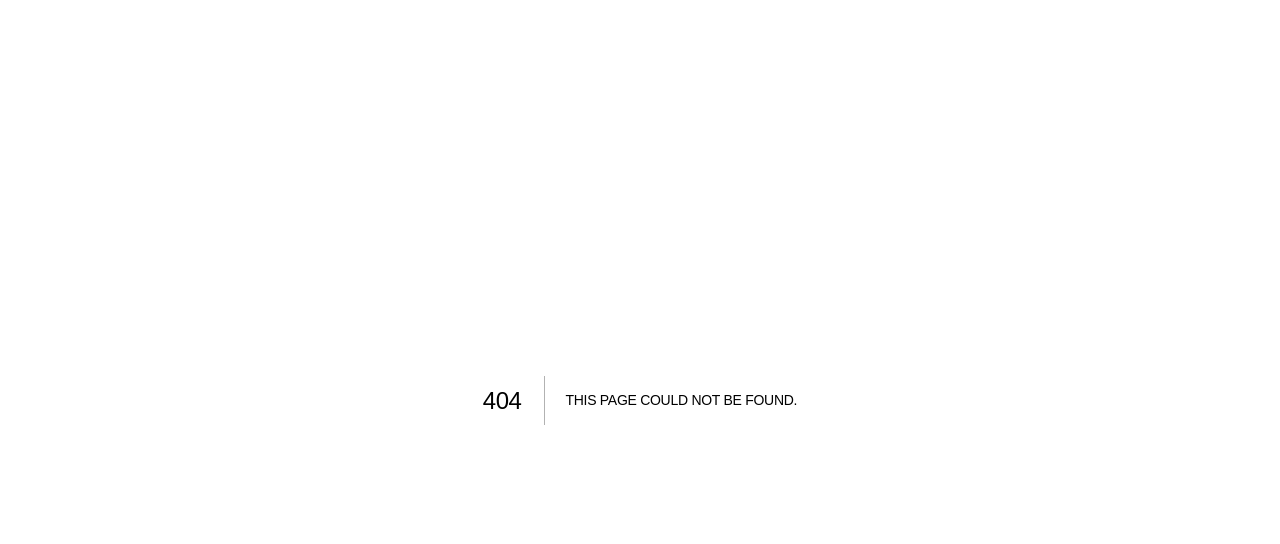
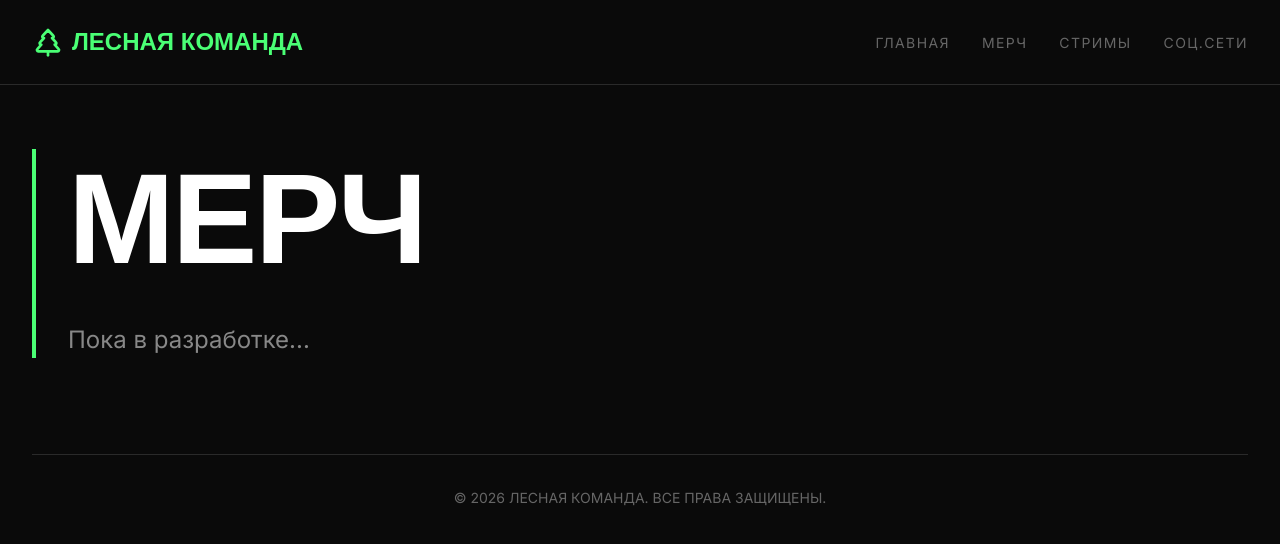
Before and after one commit to JaK1L/lesnaya-komanda, a Next.js app in the folder frontend/: page /merch in a window 1280 px wide. Before the commit this address had no page. Shown: the top 544 px of the page. Built offline with nearby package versions, Linux system fonts and the light colour scheme; a web font is replaced by a local one.

Commit message:
feat: add placeholder pages for Merch, Streams and Social with navigation links

```diff
--- /dev/null
+++ b/frontend/app/merch/page.tsx
@@ -0,0 +1,37 @@
+'use client'
+
+import { TreePine } from 'lucide-react'
+
+export default function MerchPage() {
+  return (
+    <>
+      {/* Навигация */}
+      <nav className="nav">
+        <div className="container nav-container">
+          <a href="/" className="nav-logo">
+            <TreePine size={32} />
+            <span>ЛЕСНАЯ КОМАНДА</span>
+          </a>
+          <div className="nav-links">
+            <a href="/" className="nav-link">ГЛАВНАЯ</a>
+            <a href="/merch" className="nav-link">МЕРЧ</a>
+            <a href="/streams" className="nav-link">СТРИМЫ</a>
+            <a href="/social" className="nav-link">СОЦ.СЕТИ</a>
+          </div>
+        </div>
+      </nav>
+
+      <main className="container">
+        <div className="hero-block">
+          <h1>МЕРЧ</h1>
+          <p style={{ fontSize: '1.5rem', marginTop: '2rem' }}>Пока в разработке...</p>
+        </div>
+
+        {/* Footer */}
+        <footer className="footer">
+          <p>© 2026 ЛЕСНАЯ КОМАНДА. ВСЕ ПРАВА ЗАЩИЩЕНЫ.</p>
+        </footer>
+      </main>
+    </>
+  )
+}
--- a/frontend/app/page.tsx
+++ b/frontend/app/page.tsx
@@ -133,9 +133,10 @@ export default function Home() {
             <span>ЛЕСНАЯ КОМАНДА</span>
           </a>
           <div className="nav-links">
-            <a href="#games" className="nav-link">ИГРЫ</a>
-            <a href="#players" className="nav-link">ИГРОКИ</a>
-            <a href="#achievements" className="nav-link">ДОСТИЖЕНИЯ</a>
+            <a href="/" className="nav-link">ГЛАВНАЯ</a>
+            <a href="/merch" className="nav-link">МЕРЧ</a>
+            <a href="/streams" className="nav-link">СТРИМЫ</a>
+            <a href="/social" className="nav-link">СОЦ.СЕТИ</a>
             {token ? (
               <>
                 <a href="/profile" className="nav-link">ПРОФИЛЬ</a>
--- /dev/null
+++ b/frontend/app/social/page.tsx
@@ -0,0 +1,37 @@
+'use client'
+
+import { TreePine } from 'lucide-react'
+
+export default function SocialPage() {
+  return (
+    <>
+      {/* Навигация */}
+      <nav className="nav">
+        <div className="container nav-container">
+          <a href="/" className="nav-logo">
+            <TreePine size={32} />
+            <span>ЛЕСНАЯ КОМАНДА</span>
+          </a>
+          <div className="nav-links">
+            <a href="/" className="nav-link">ГЛАВНАЯ</a>
+            <a href="/merch" className="nav-link">МЕРЧ</a>
+            <a href="/streams" className="nav-link">СТРИМЫ</a>
+            <a href="/social" className="nav-link">СОЦ.СЕТИ</a>
+          </div>
+        </div>
+      </nav>
+
+      <main className="container">
+        <div className="hero-block">
+          <h1>СОЦ.СЕТИ</h1>
+          <p style={{ fontSize: '1.5rem', marginTop: '2rem' }}>Пока в разработке...</p>
+        </div>
+
+        {/* Footer */}
+        <footer className="footer">
+          <p>© 2026 ЛЕСНАЯ КОМАНДА. ВСЕ ПРАВА ЗАЩИЩЕНЫ.</p>
+        </footer>
+      </main>
+    </>
+  )
+}
--- /dev/null
+++ b/frontend/app/streams/page.tsx
@@ -0,0 +1,37 @@
+'use client'
+
+import { TreePine } from 'lucide-react'
+
+export default function StreamsPage() {
+  return (
+    <>
+      {/* Навигация */}
+      <nav className="nav">
+        <div className="container nav-container">
+          <a href="/" className="nav-logo">
+            <TreePine size={32} />
+            <span>ЛЕСНАЯ КОМАНДА</span>
+          </a>
+          <div className="nav-links">
+            <a href="/" className="nav-link">ГЛАВНАЯ</a>
+            <a href="/merch" className="nav-link">МЕРЧ</a>
+            <a href="/streams" className="nav-link">СТРИМЫ</a>
+            <a href="/social" className="nav-link">СОЦ.СЕТИ</a>
+          </div>
+        </div>
+      </nav>
+
+      <main className="container">
+        <div className="hero-block">
+          <h1>СТРИМЫ</h1>
+          <p style={{ fontSize: '1.5rem', marginTop: '2rem' }}>Пока в разработке...</p>
+        </div>
+
+        {/* Footer */}
+        <footer className="footer">
+          <p>© 2026 ЛЕСНАЯ КОМАНДА. ВСЕ ПРАВА ЗАЩИЩЕНЫ.</p>
+        </footer>
+      </main>
+    </>
+  )
+}
```
